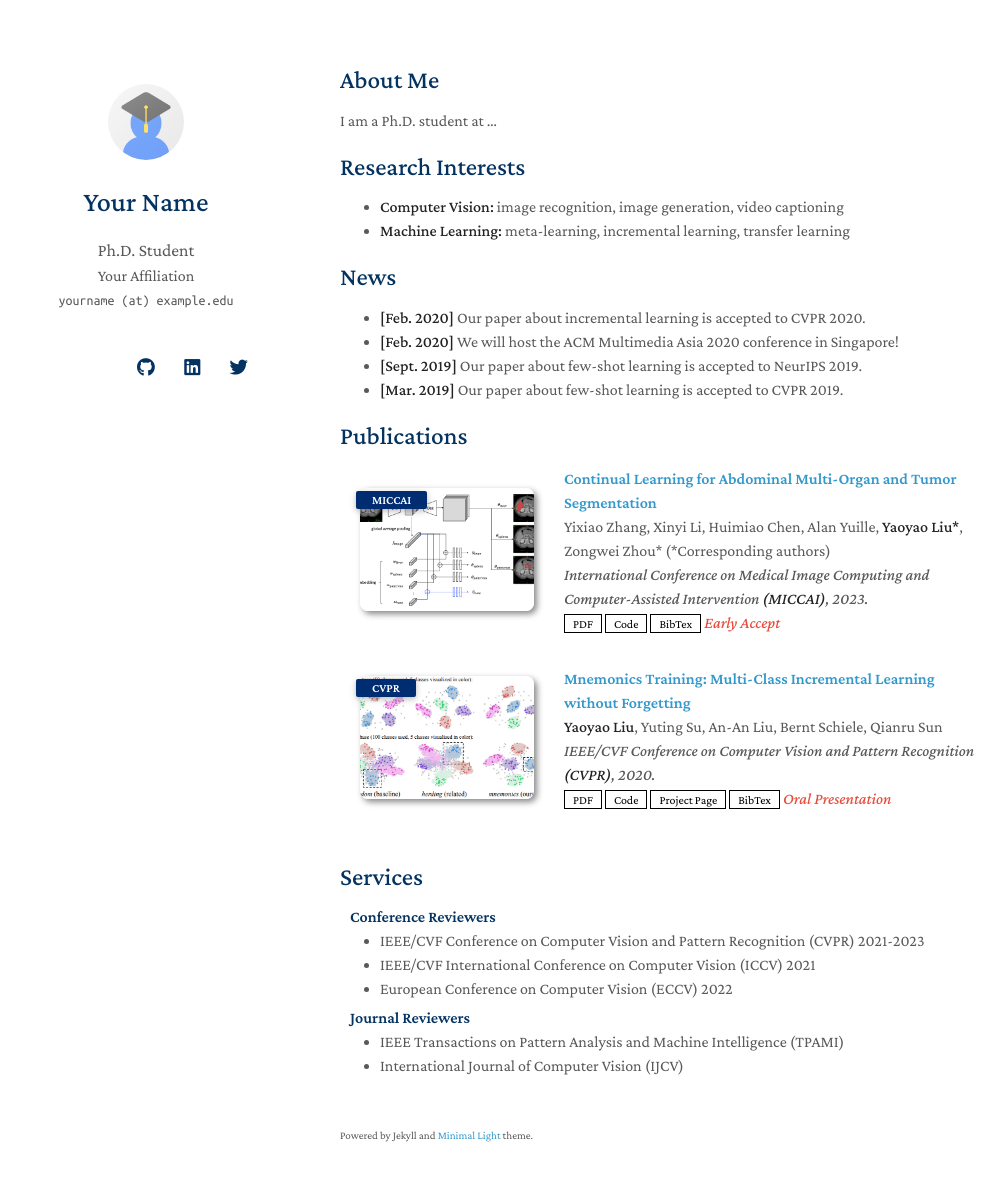
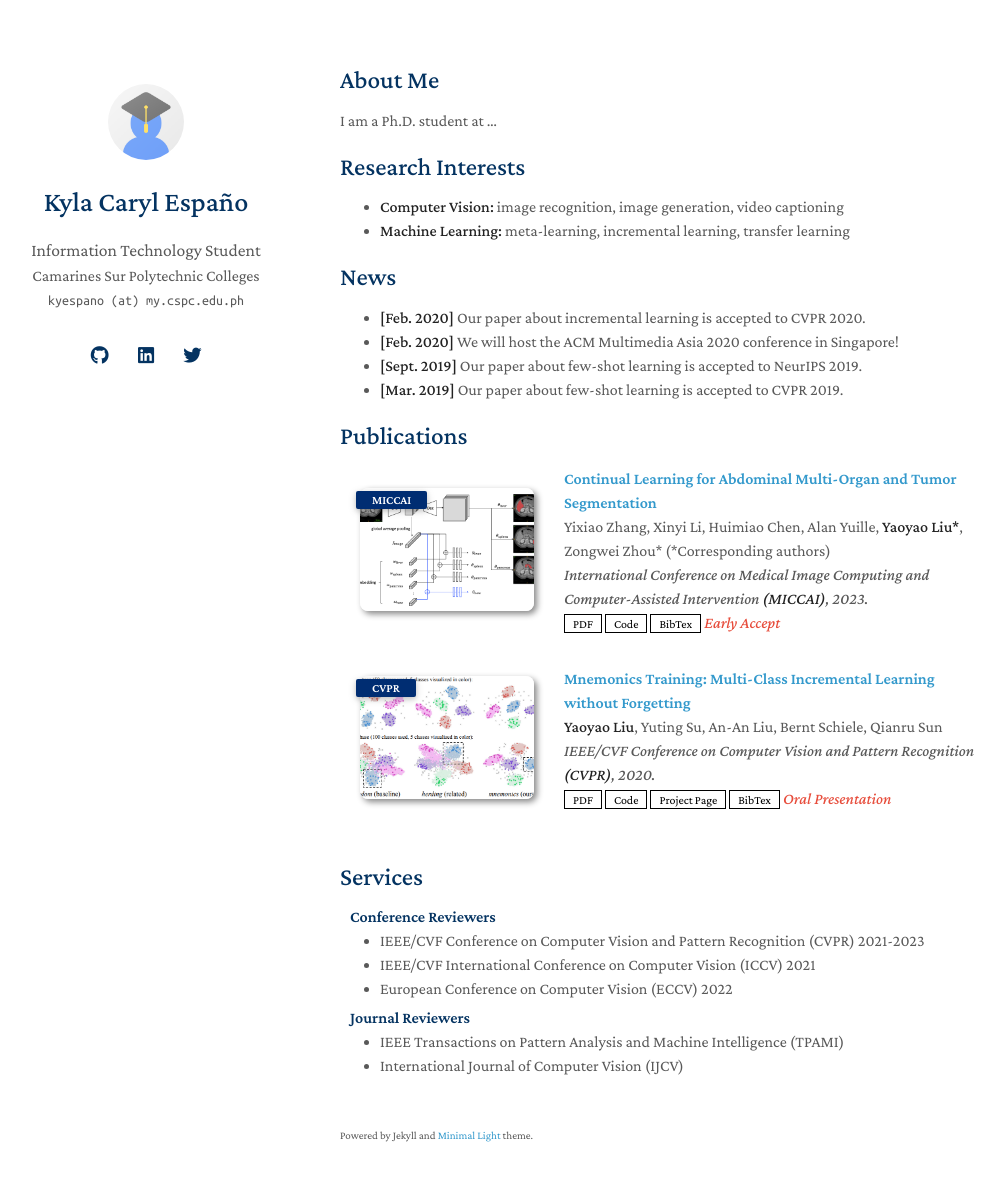
Before and after one commit to kaisunoo/kaisunoo.github.io, a Jekyll site: the page built from index.md, in a window 1280 px wide and 1216 px high. Shown: the top 1181 px of the window, without its empty margins (130-1135 px from the left). Built offline with Jekyll 4.4.1, drawn with Linux system fonts in a browser that asks for light colours; nearby versions of some CDN libraries; a style sheet for code colours, icons or effects is not loaded; our own code applies the rules of GitHub Pages for plain Markdown files.

Commit message:
Update _config.yml

```diff
--- a/_config.yml
+++ b/_config.yml
@@ -1,22 +1,23 @@
 # Basic Information
-title: Your Name
-position: Ph.D. Student
-affiliation: Your Affiliation
-email: yourname (at) example.edu
+title: Kyla Caryl Españo
+position: Information Technology Student
+affiliation: Camarines Sur Polytechnic Colleges
+affiliation_link: https://cspc.edu.ph/
+email: kyespano (at) my.cspc.edu.ph
 
 # Search Engine Optimization (SEO)
 # The following information is used to improve the website traffic from search engines, e.g., Google.
-keywords: minimal light
+keywords: Kyla Caryl Españo, KylaCarylEspaño, Españo Kyla Caryl, EspañoKylaCaryl, Ky Españo, KyEspaño, Españo Ky, EspañoKy, Espano, Kaisunoo, kaisunoo
 description: The Minimal Light is a simple and elegant jekyll theme for academic personal homepage.
 canonical: https://minimal-light-theme.yliu.me/
 
 # Links
 # If you don't need one of them, you may delete the corresponding line.
-google_scholar: https://scholar.google.com/
-cv_link: assets/files/curriculum_vitae.pdf
-github_link: https://github.com/
-linkedin: https://www.linkedin.com/
-twitter: https://twitter.com/
+# google_scholar: https://scholar.google.com/
+# cv_link: assets/files/curriculum_vitae.pdf
+github_link: https://github.com/kaisunoo
+linkedin: www.linkedin.com/in/kyespano
+twitter: https://twitter.com/kaisuno_o
 
 # Images (e.g., your profile picture and your website's favicon)
 # "favicon" and "favicon_dark" are used for the light and dark modes, respectively.
```
